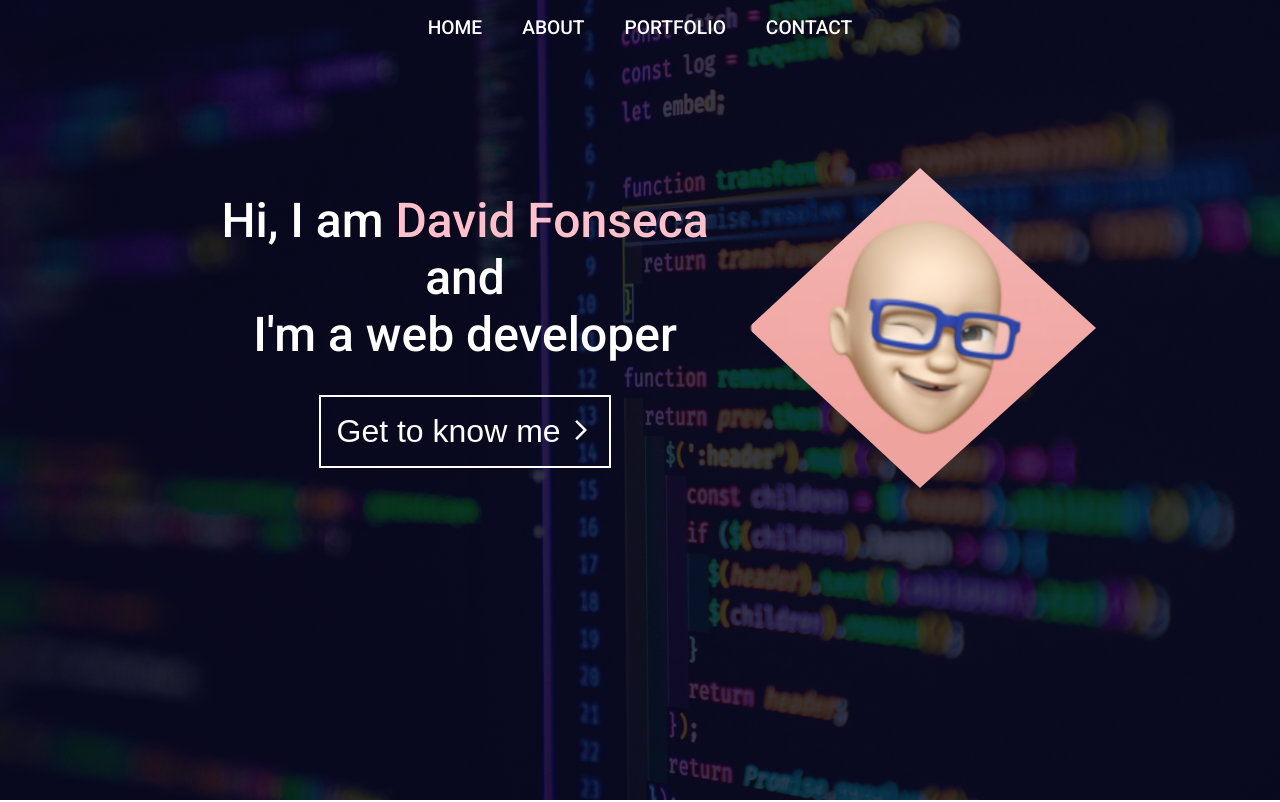
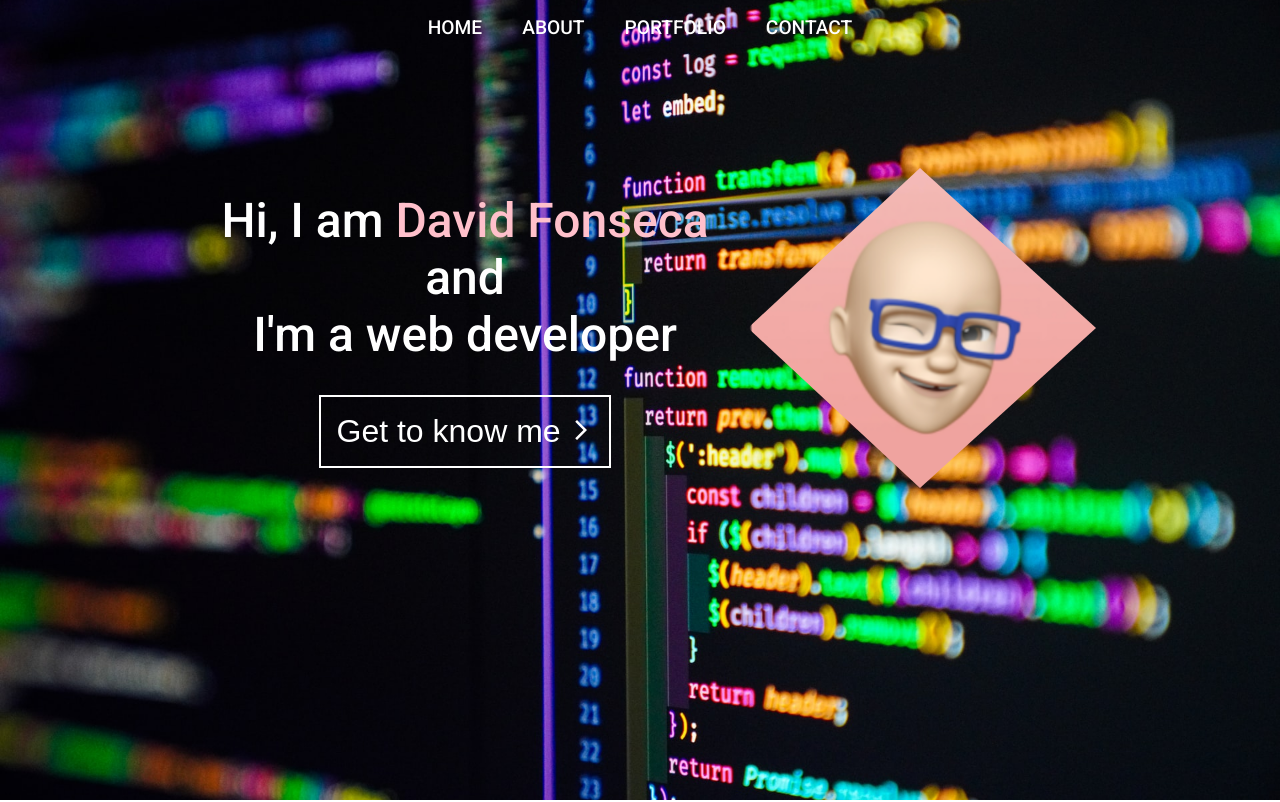
Before and after one commit to Barbelitos/my-portfolio, a React (Create React App) app: page / in a window 1280 px wide. Shown: the top 802 px of the page. Built offline with nearby package versions, Linux system fonts and the light colour scheme.

Commit message:
Changed header background url again

```diff
--- a/src/components/layout/Header.module.css
+++ b/src/components/layout/Header.module.css
@@ -2,8 +2,7 @@
   height: 100vh;
   width: 100vw;
   padding-top: 8rem;
-  background-image: linear-gradient(rgba(9, 9, 35, 0.8), rgba(9, 9, 35, 0.8)),
-    url("../../../public/background.jpg");
+  background-image: url("../../../public/background.jpg");
   background-size: cover;
   background-repeat: no-repeat;
   background-position: center;
```
